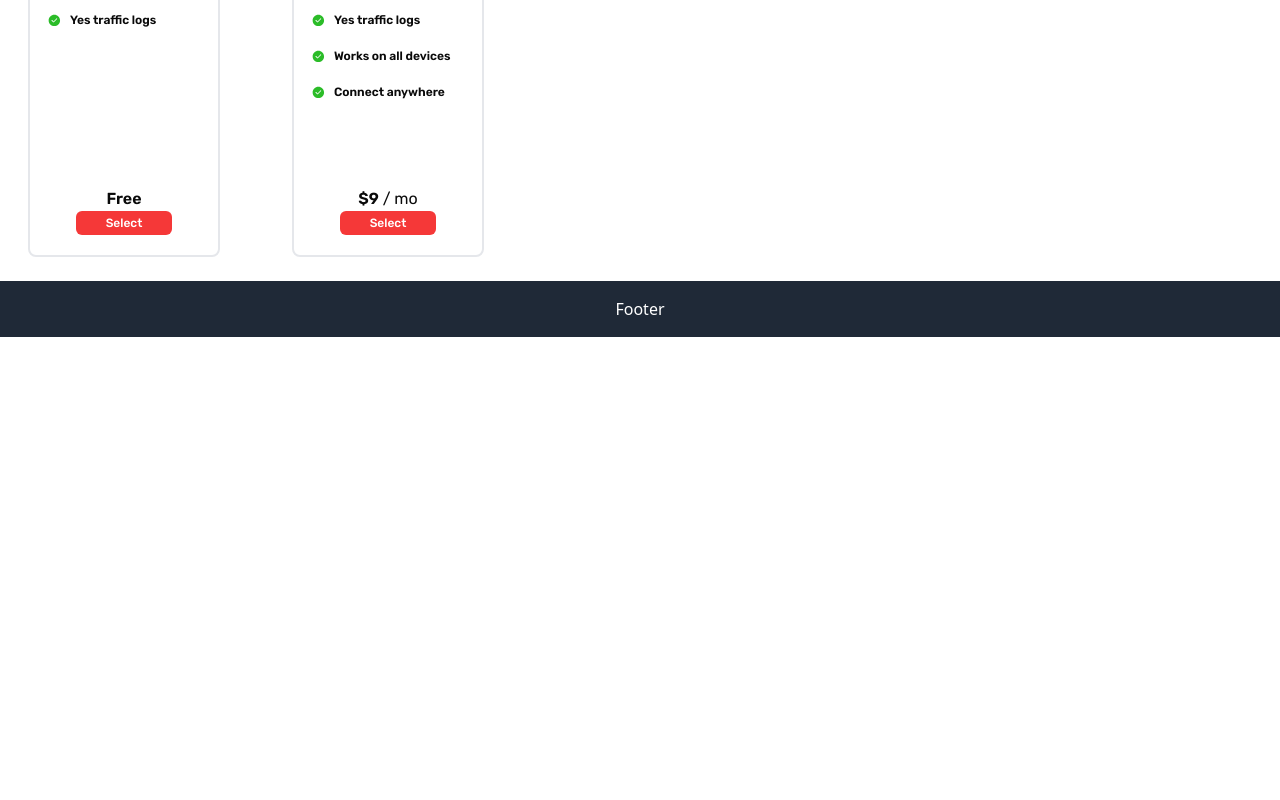
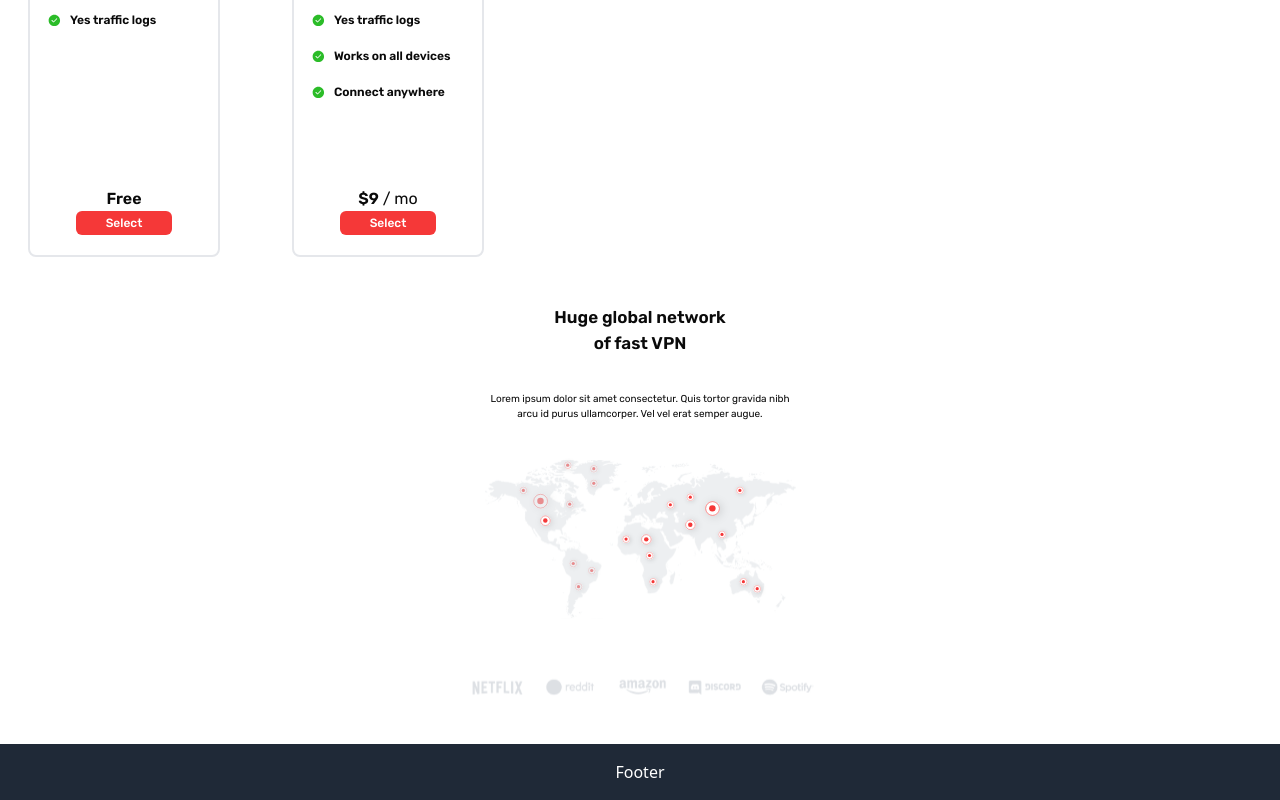
Before and after one commit to Lucas-Glaydson/landing-page-laslesVPN-nextjs, a Next.js app: page / in a window 1280 px wide. Shown: the part 1457-2257 px from the top of the page. Before the commit the page ends 1794 px from the top, so only its background shows below. Built offline with nearby package versions, Linux system fonts and the light colour scheme.

Commit message:
feature: add networks section on lading page

```diff
--- a/src/app/page.tsx
+++ b/src/app/page.tsx
@@ -2,6 +2,7 @@ import Header from "@/components/header/Header";
 import Features from "@/components/Main/features/Features";
 import Infos from "@/components/Main/infos/Infos";
 import Introduction from "@/components/Main/Introduction";
+import Networks from "@/components/Main/Networks";
 import Plan from "@/components/Main/plan/Plan";
 
 export default function Home() {
@@ -16,6 +17,7 @@ export default function Home() {
         <Infos />
         <Features />
         <Plan />
+        <Networks />
       </main>
 
       <footer className="bg-gray-800 text-white p-4 text-center">
--- /dev/null
+++ b/src/components/Main/Networks.tsx
@@ -0,0 +1,12 @@
+import Image from "next/image";
+
+export default function Networks(){
+  return (
+    <section className="flex flex-col justify-center items-center space-y-9 my-6 ">
+      <h2 className="font-semibold text-[17px] w-44 text-center">Huge global network of fast VPN</h2>
+      <p className="w-80 text-[10px] text-center">Lorem ipsum dolor sit amet consectetur. Quis tortor gravida nibh arcu id purus ullamcorper. Vel vel erat semper augue.</p>
+      <Image src="/map.svg" alt="" width={311} height={158} />
+      <Image src="/sicial.svg" alt="" width={347} height={64} />
+    </section>
+  )
+}
```
Also changed, not shown: public/map.svg (added), public/sicial.svg (added).
